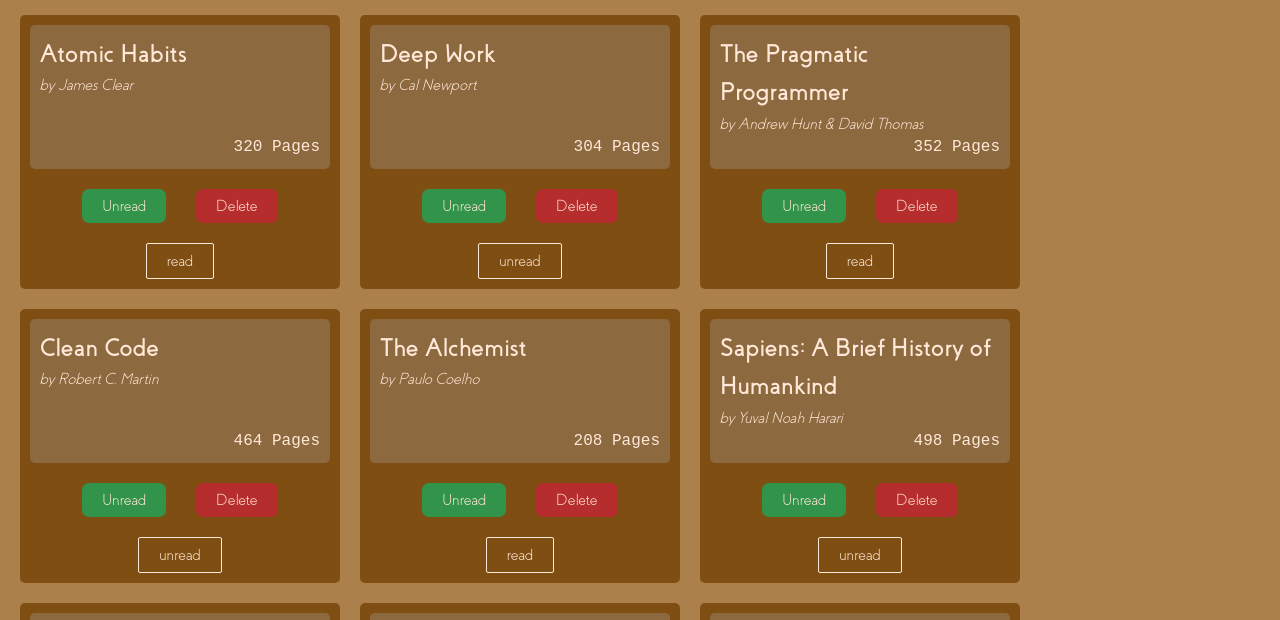
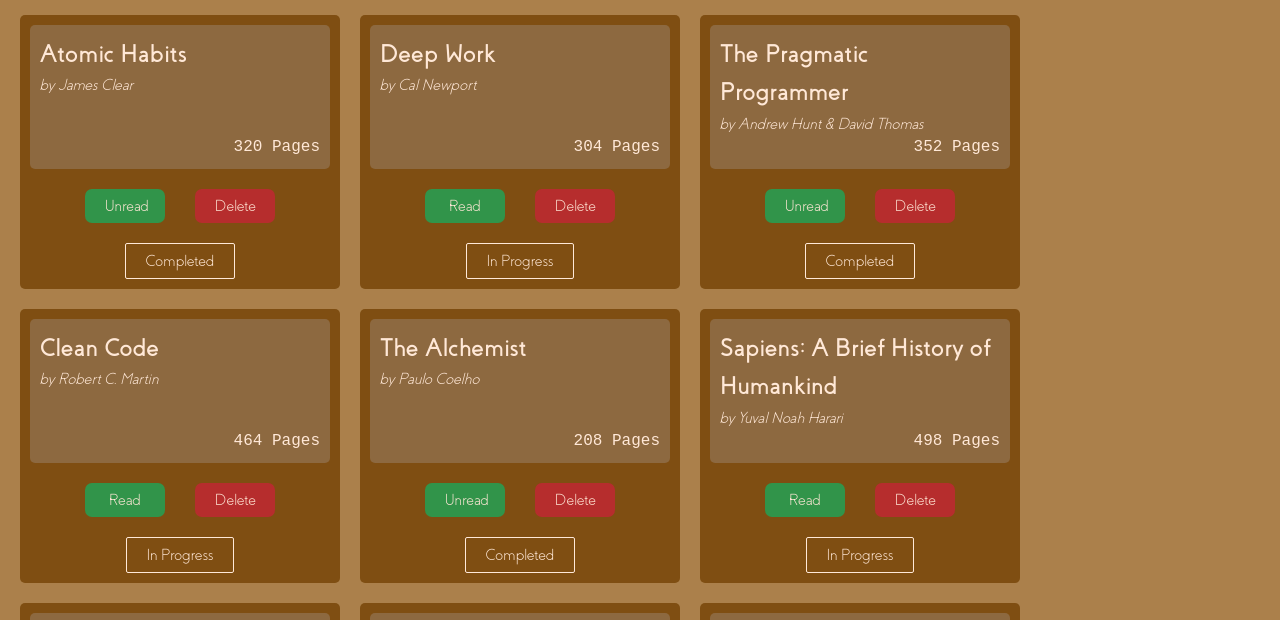
Before and after one commit to philsosopher/odin-library, a plain HTML site: page index.html in a window 1280 px wide. Shown: the part 105-725 px from the top of the page. Drawn offline with Linux system fonts and the light colour scheme.

Commit message:
added delete and update status functionality

```diff
--- a/css/style.css
+++ b/css/style.css
@@ -128,6 +128,7 @@ main .buttons {
 main button {
     padding: 5px 20px;
     border-radius: 7px;
+    width: 80px;
     border: none;
     color: var(--header-color);
 }
--- a/script.js
+++ b/script.js
@@ -25,27 +25,55 @@ function Book(title, author, pages, status) {
 
 }
 
+// function to toggle read status of a book
+Book.prototype.toggleStatus = function () {
+    this.status = this.status === IN_PROGRESS ? COMPLETED : IN_PROGRESS;
+};
+
 /**
  * Generates a sample list of books and adds them to myLibrary
  * @returns {void}
  */
 function sampleBooks() {
-    myLibrary.push(new Book("Atomic Habits", "James Clear", 320, "read"));
-    myLibrary.push(new Book("Deep Work", "Cal Newport", 304, "unread"));
-    myLibrary.push(new Book("The Pragmatic Programmer", "Andrew Hunt & David Thomas", 352, "read"));
-    myLibrary.push(new Book("Clean Code", "Robert C. Martin", 464, "unread"));
-    myLibrary.push(new Book("The Alchemist", "Paulo Coelho", 208, "read"));
-    myLibrary.push(new Book("Sapiens: A Brief History of Humankind", "Yuval Noah Harari", 498, "unread"));
-    myLibrary.push(new Book("Thinking, Fast and Slow", "Daniel Kahneman", 499, "read"));
-    myLibrary.push(new Book("Zero to One", "Peter Thiel", 224, "unread"));
-    myLibrary.push(new Book("The Subtle Art of Not Giving a F*ck", "Mark Manson", 224, "read"));
-    myLibrary.push(new Book("Dune", "Frank Herbert", 688, "unread"));
-    myLibrary.push(new Book("1984", "George Orwell", 328, "read"));
-    myLibrary.push(new Book("To Kill a Mockingbird", "Harper Lee", 281, "unread"));
-    myLibrary.push(new Book("Meditations", "Marcus Aurelius", 256, "read"));
-    myLibrary.push(new Book("The Lean Startup", "Eric Ries", 336, "unread"));
-    myLibrary.push(new Book("Rich Dad Poor Dad", "Robert Kiyosaki", 336, "read"));
+    myLibrary.push(new Book("Atomic Habits", "James Clear", 320, COMPLETED));
+    myLibrary.push(new Book("Deep Work", "Cal Newport", 304, IN_PROGRESS));
+    myLibrary.push(new Book("The Pragmatic Programmer", "Andrew Hunt & David Thomas", 352, COMPLETED));
+    myLibrary.push(new Book("Clean Code", "Robert C. Martin", 464, IN_PROGRESS));
+    myLibrary.push(new Book("The Alchemist", "Paulo Coelho", 208, COMPLETED));
+    myLibrary.push(new Book("Sapiens: A Brief History of Humankind", "Yuval Noah Harari", 498, IN_PROGRESS));
+    myLibrary.push(new Book("Thinking, Fast and Slow", "Daniel Kahneman", 499, COMPLETED));
+    myLibrary.push(new Book("Zero to One", "Peter Thiel", 224, IN_PROGRESS));
+    myLibrary.push(new Book("The Subtle Art of Not Giving a F*ck", "Mark Manson", 224, COMPLETED));
+    myLibrary.push(new Book("Dune", "Frank Herbert", 688, IN_PROGRESS));
+    myLibrary.push(new Book("1984", "George Orwell", 328, COMPLETED));
+    myLibrary.push(new Book("To Kill a Mockingbird", "Harper Lee", 281, IN_PROGRESS));
+    myLibrary.push(new Book("Meditations", "Marcus Aurelius", 256, COMPLETED));
+    myLibrary.push(new Book("The Lean Startup", "Eric Ries", 336, IN_PROGRESS));
+    myLibrary.push(new Book("Rich Dad Poor Dad", "Robert Kiyosaki", 336, COMPLETED));
 }
+
+function deleteBook(bookId) {
+    if (!confirm("Are you sure you want to delete this book?")) {
+        return;
+    }
+
+    // Delete book from array - Find and remove from array first (data drives the app)
+    const bookIndex = myLibrary.findIndex(b => b.id == bookId);
+    if (bookIndex === -1) {
+        console.warn(`Book with ID ${bookId} not found in library`);
+        return;
+    }
+    myLibrary.splice(bookIndex, 1);
+
+    // Delete book DOM
+    const bookDiv = document.querySelector(`main .book[data-id="${bookId}"]`);
+    if (bookDiv) {
+        bookDiv.remove();
+    } else {
+        console.warn(`DOM element for book ID ${bookId} not found`);
+    }
+}
+
 
 /**
  * Creates a DOM element representing a book and its details.
@@ -67,10 +95,18 @@ function createBookDom(book) {
     const deleteButton = document.createElement("button");
     deleteButton.classList.add("delete");
     deleteButton.textContent = "Delete";
+    deleteButton.addEventListener("click", () => {
+        deleteBook(book.id);
+    });
 
     const readButton = document.createElement("button");
     readButton.classList.add("read");
-    readButton.textContent = book.status == IN_PROGRESS ? READ : UNREAD;
+    readButton.textContent = book.status === IN_PROGRESS ? READ : UNREAD;
+    readButton.addEventListener("click", () => {
+        book.toggleStatus();
+        readButton.textContent = book.status === IN_PROGRESS ? READ : UNREAD;
+        statusP.textContent = book.status;
+    });
 
     const buttonsDiv = document.createElement("div");
     buttonsDiv.classList.add("buttons");
```
Also changed, not shown: 1 other file.
